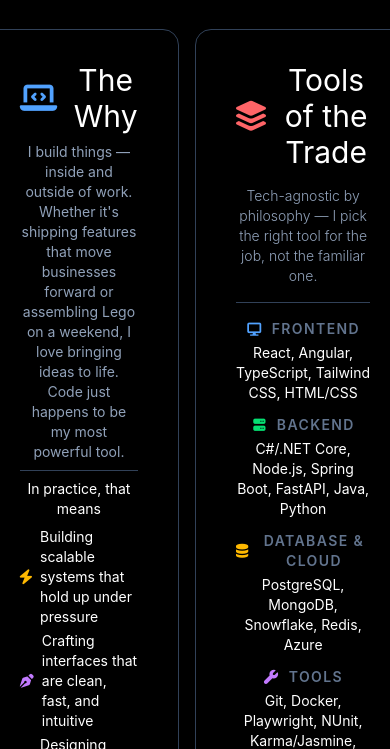
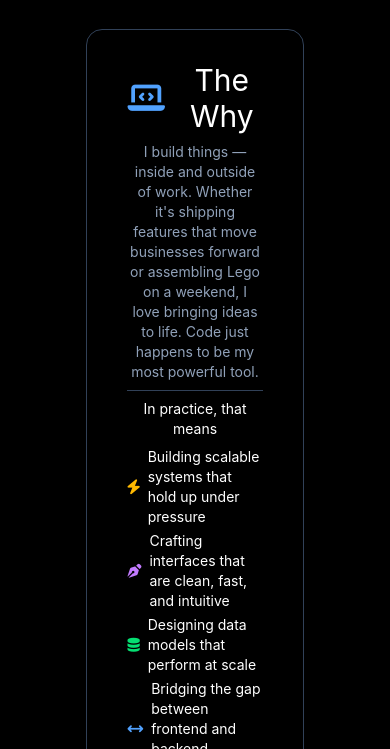
Before and after one commit to JoshiArchit/joshiarchit.github.io, an Astro site: page / in a window 390 px wide. Shown: the part 1015-1764 px from the top of the page. Built offline with nearby package versions, Linux system fonts and the light colour scheme; Astro itself is replaced by a stand-in of ours.

Commit message:
Refactoring for responsive design

```diff
--- a/src/components/Projects.astro
+++ b/src/components/Projects.astro
@@ -14,7 +14,7 @@
     </p>
   </div>
 
-  <div class="grid w-full grid-cols-3 gap-4">
+  <div class="grid w-full grid-cols-1 md:grid-cols-2 lg:grid-cols-3 gap-4">
     {
       projects.map((project) => (
         <div class="flex w-full flex-col justify-between gap-4 rounded-lg border border-slate-700 px-8 py-6 hover:bg-slate-900">
--- a/src/components/experience/About.astro
+++ b/src/components/experience/About.astro
@@ -1,7 +1,7 @@
 <section id="about" class="flex flex-col gap-8">
-  <div id="info" class="flex gap-4 text-center">
+  <div id="info" class="flex flex-col gap-4 text-center md:flex-row">
     <div
-      class="flex w-1/2 flex-col gap-2 rounded-2xl border border-slate-700 px-10 py-8 text-sm"
+      class="flex flex-col gap-2 rounded-2xl border border-slate-700 px-10 py-8 text-sm md:w-1/2"
     >
       <h2 class="flex items-center justify-center gap-4 text-3xl">
         <i class="fa-solid fa-laptop-code text-blue-400"></i>The Why
@@ -39,7 +39,7 @@
     </div>
 
     <div
-      class="flex w-1/2 flex-col gap-4 rounded-2xl border border-slate-700 px-10 py-8 text-sm"
+      class="flex flex-col gap-4 rounded-2xl border border-slate-700 px-10 py-8 text-sm md:w-1/2"
     >
       <h2 class="flex items-center justify-center gap-4 text-3xl">
         <i class="fa-solid fa-layer-group text-red-400"></i>Tools of the Trade
@@ -95,5 +95,4 @@
       </ul>
     </div>
   </div>
-  <div id="experience"></div>
 </section>
```
